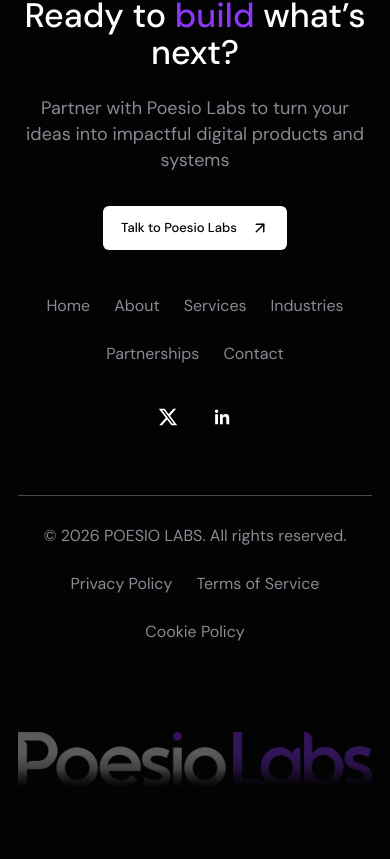
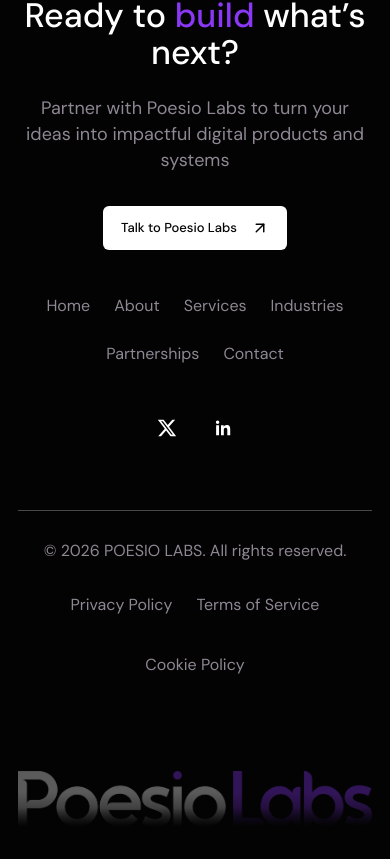
Before and after one commit to Poesio-Labs/poesiolabs-landing-page, a Next.js app: page / in a window 390 px wide. Shown: the part 9460-10319 px from the top of the page. Before the commit the page ends 10288 px from the top, so only its background shows below. Built offline with nearby package versions, Linux system fonts and the light colour scheme.

Commit message:
fix: enlarge footer tap targets on mobile

```diff
--- a/src/app/globals.css
+++ b/src/app/globals.css
@@ -2753,6 +2753,30 @@
   color: #050505;
 }
 
+.footer__social {
+  min-width: 44px;
+  min-height: 44px;
+}
+
+.footer__socials {
+  gap: 12px;
+}
+
+.footer__legal a {
+  display: inline-block;
+  padding-block: 6px;
+}
+
+.footer__legal {
+  align-items: center;
+}
+
+@media (min-width: 1280px) {
+  .footer__socials {
+    margin-left: -11px;
+  }
+}
+
 .nav__link.is-active {
   color: var(--white);
 }
```
